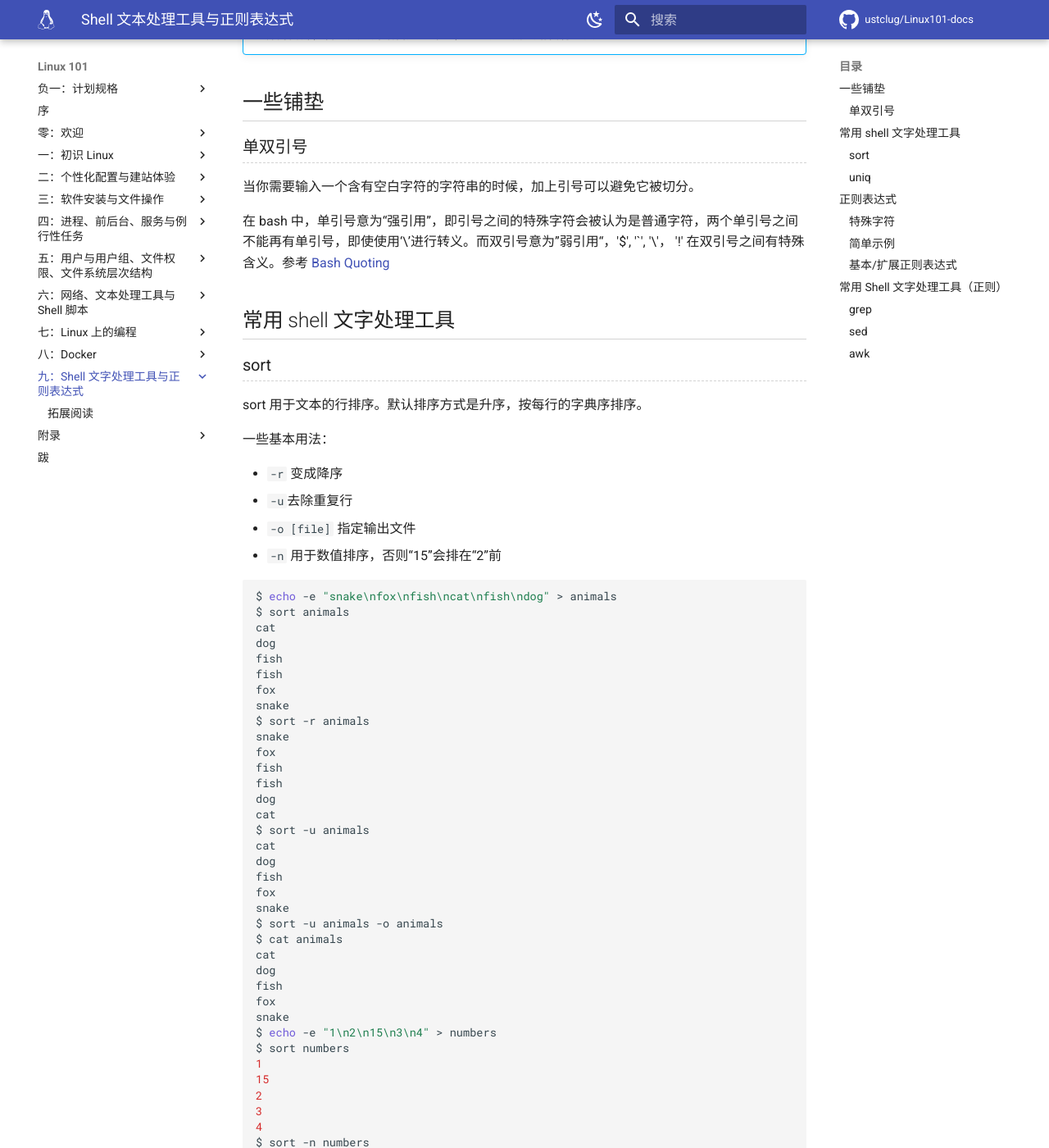
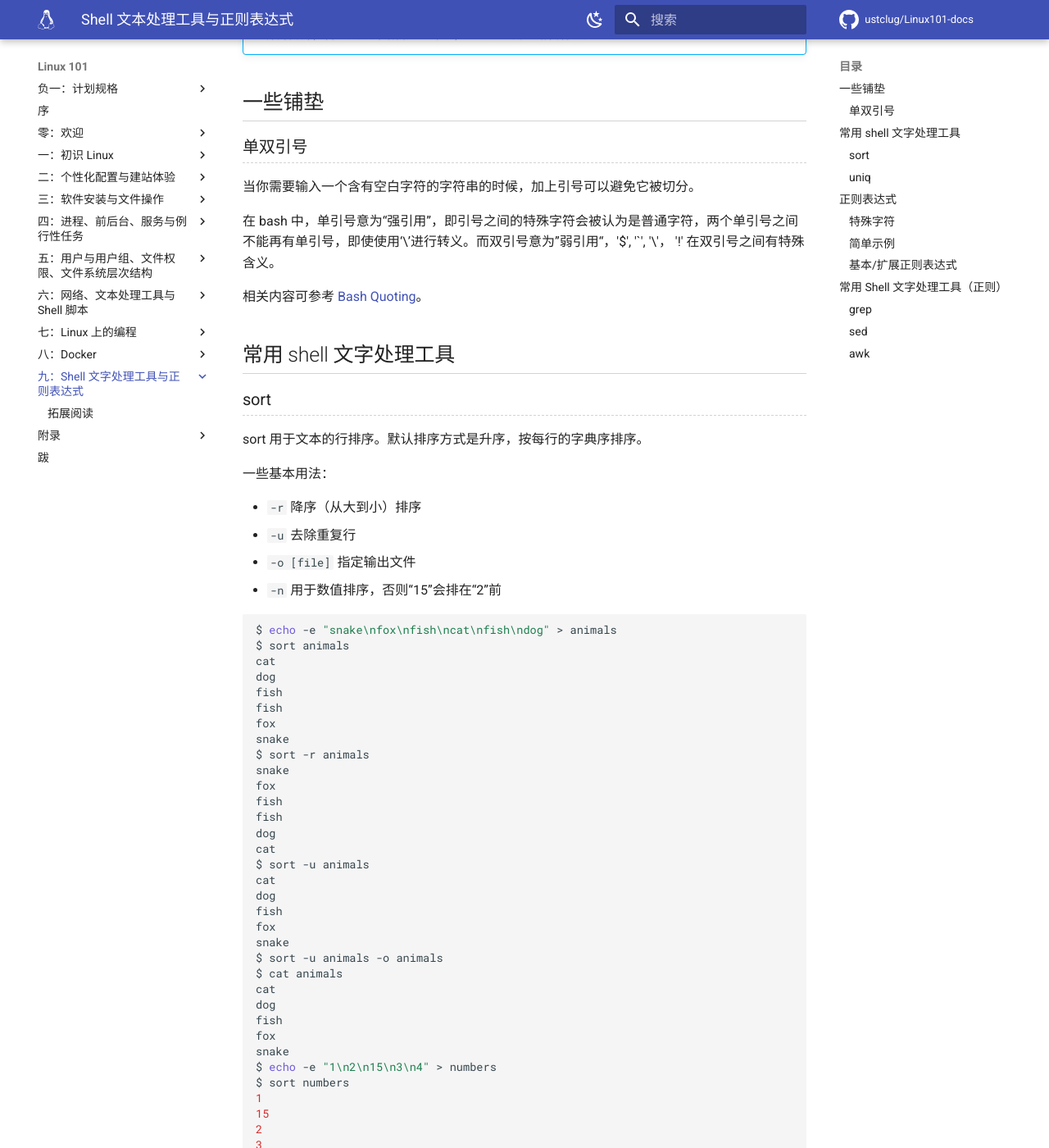
Before and after one commit to ustclug/Linux101-docs, an MkDocs documentation site: the page built from docs/Ch09/index.md, in a window 1280 px wide and 1400 px high, scrolled down 304 px. Shown: the whole window at 82% size. Built offline with MkDocs 1.6.1 and Material for MkDocs 9.7.7, drawn with Linux system fonts in a browser that asks for light colours; comment, search, counter and statistics services are not loaded; some of the changed text lies outside the part shown.

Commit message:
Ch08 & 09: small fixes

```diff
--- a/docs/Ch09/index.md
+++ b/docs/Ch09/index.md
@@ -14,7 +14,9 @@
 
 当你需要输入一个含有空白字符的字符串的时候，加上引号可以避免它被切分。
 
-在 bash 中，单引号意为“强引用”，即引号之间的特殊字符会被认为是普通字符，两个单引号之间不能再有单引号，即使使用‘\’进行转义。而双引号意为”弱引用“，'$', '`', '\'， '!' 在双引号之间有特殊含义。参考 [Bash Quoting](https://www.gnu.org/software/bash/manual/html_node/Quoting.html)
+在 bash 中，单引号意为“强引用”，即引号之间的特殊字符会被认为是普通字符，两个单引号之间不能再有单引号，即使使用‘\’进行转义。而双引号意为”弱引用“，'$', '`', '\'， '!' 在双引号之间有特殊含义。
+
+相关内容可参考 [Bash Quoting](https://www.gnu.org/software/bash/manual/html_node/Quoting.html)。
 
 ## 常用 shell 文字处理工具 {#tools-in-shell}
 
@@ -24,8 +26,8 @@ sort 用于文本的行排序。默认排序方式是升序，按每行的字典
 
 一些基本用法：
 
-- `-r` 变成降序
-- `-u `去除重复行
+- `-r` 降序（从大到小）排序
+- `-u` 去除重复行
 - `-o [file]` 指定输出文件
 - `-n` 用于数值排序，否则“15”会排在“2”前
 
```
Also changed, not shown: other parts of docs/Ch09/index.md (+1 -1 lines), docs/Ch08/index.md (+11 -5 lines).
